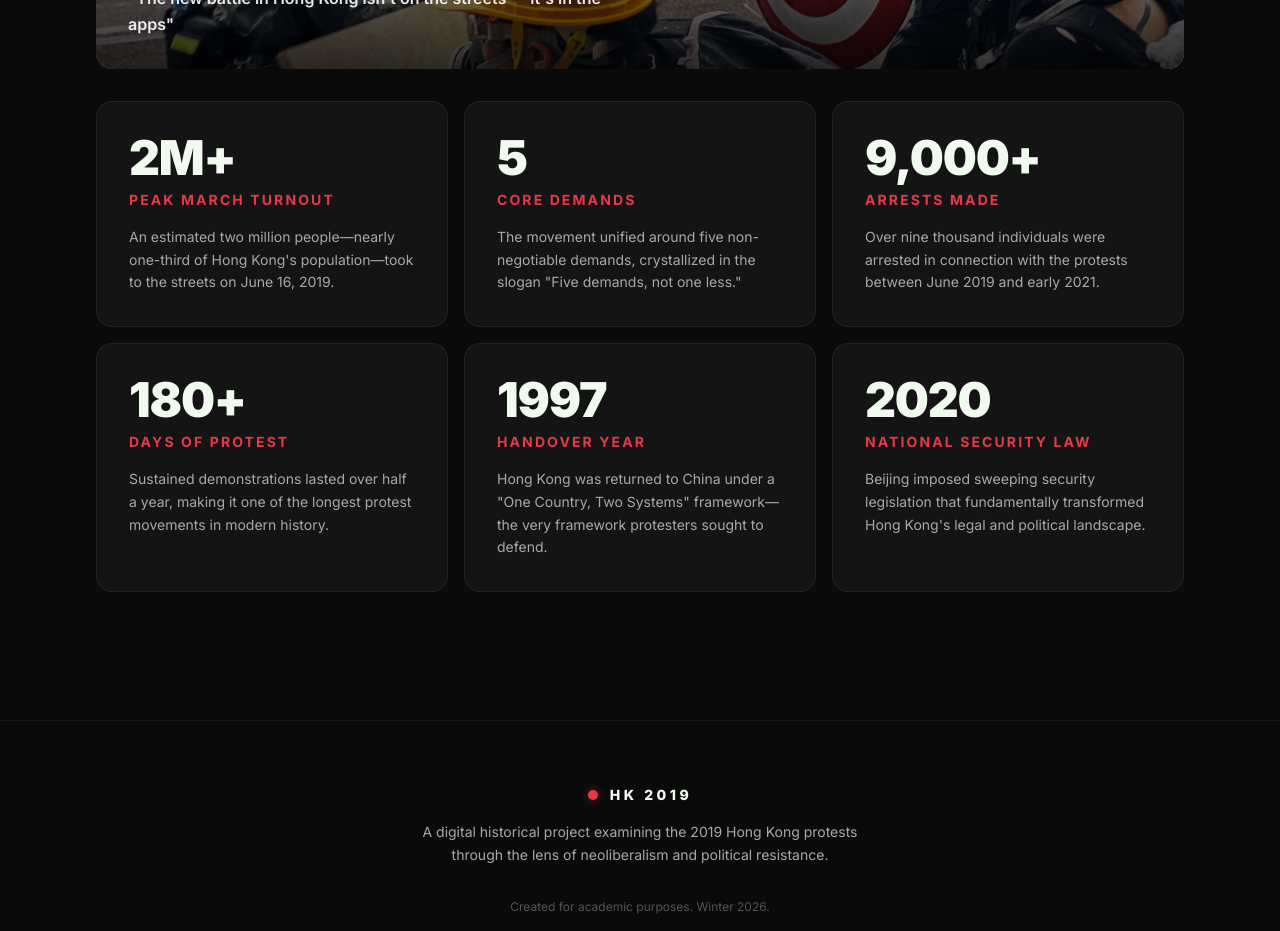
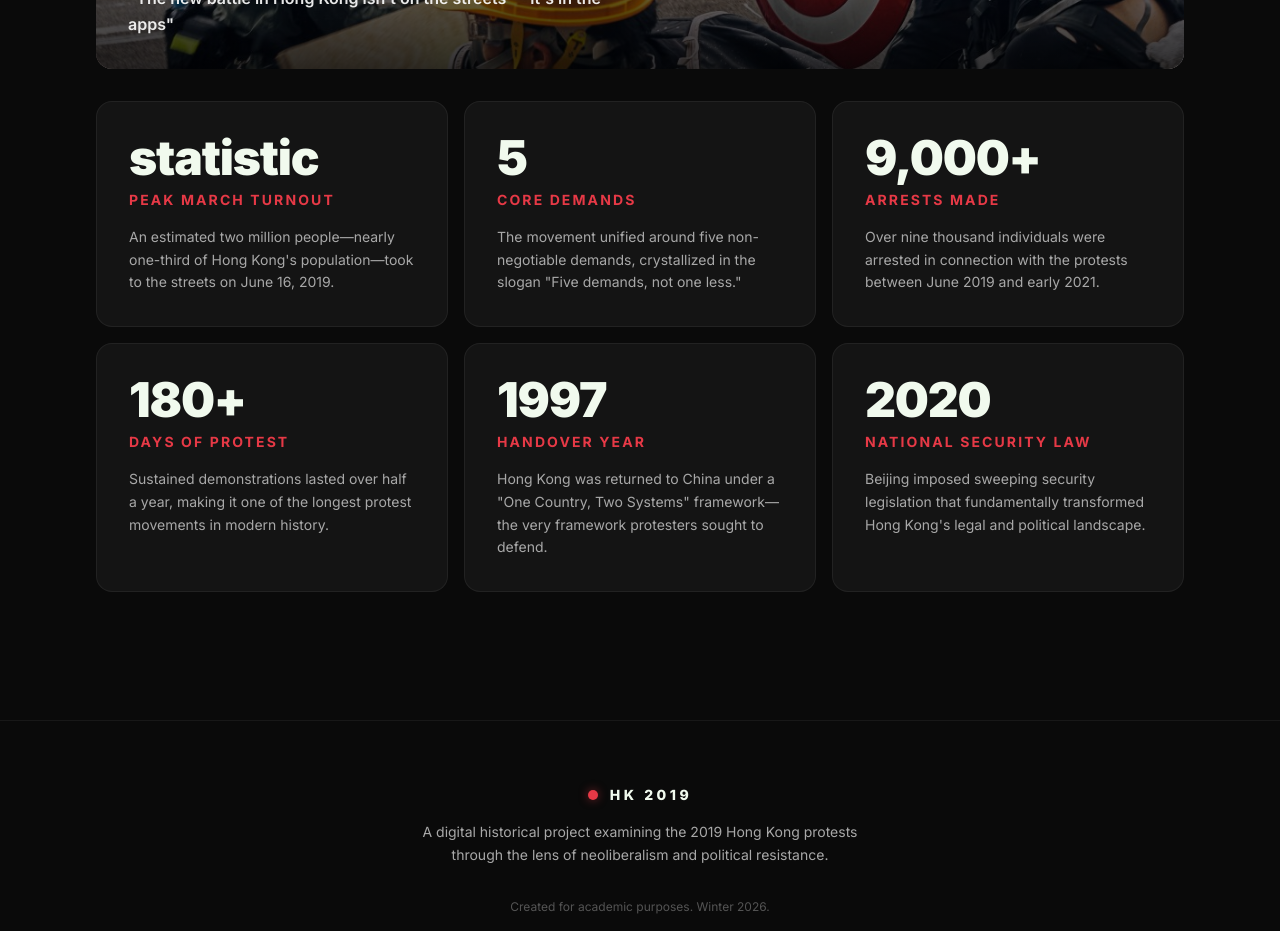
Before and after one commit to sunhaoxiangwang/hk2019-neo-liberalism, a React (Vite) app: page / in a window 1280 px wide. Shown: the part 2340-3271 px from the top of the page. Built offline with nearby package versions, Linux system fonts and the light colour scheme; what @builder.io/react would draw is missing.

Commit message:
Update stats figure text in StatsGrid component

```diff
--- a/src/components/StatsGrid.tsx
+++ b/src/components/StatsGrid.tsx
@@ -9,7 +9,7 @@ interface StatCard {
 
 const stats: StatCard[] = [
   {
-    figure: "2M+",
+    figure: "statistic",
     label: "Peak March Turnout",
     description:
       "An estimated two million people—nearly one-third of Hong Kong's population—took to the streets on June 16, 2019.",
```
